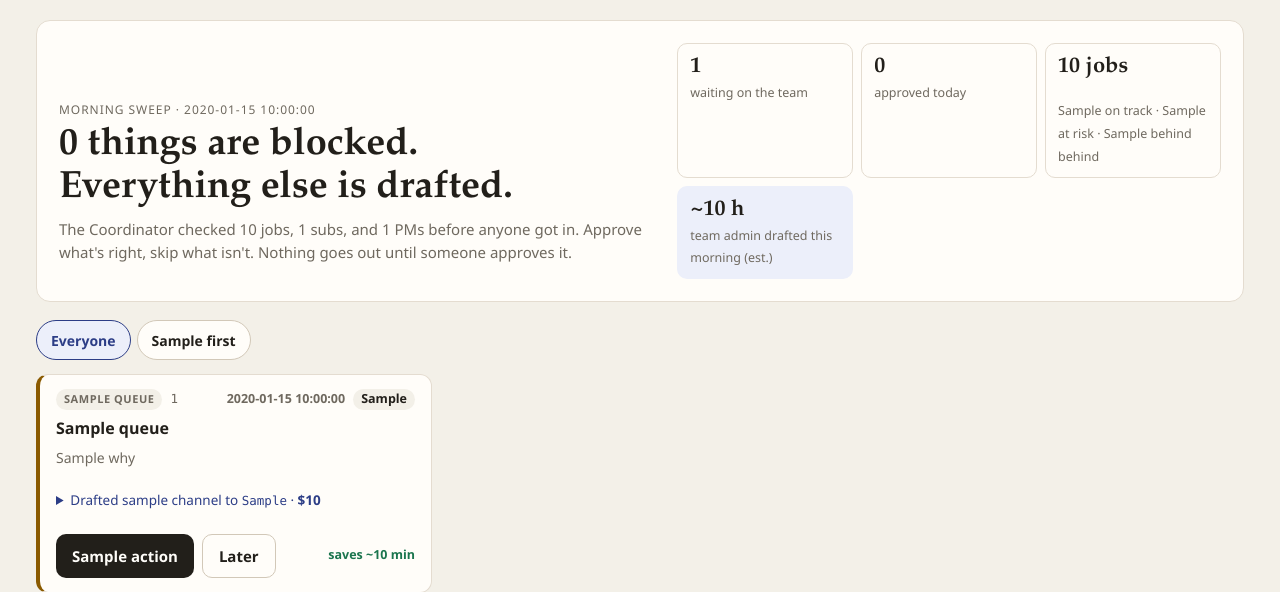
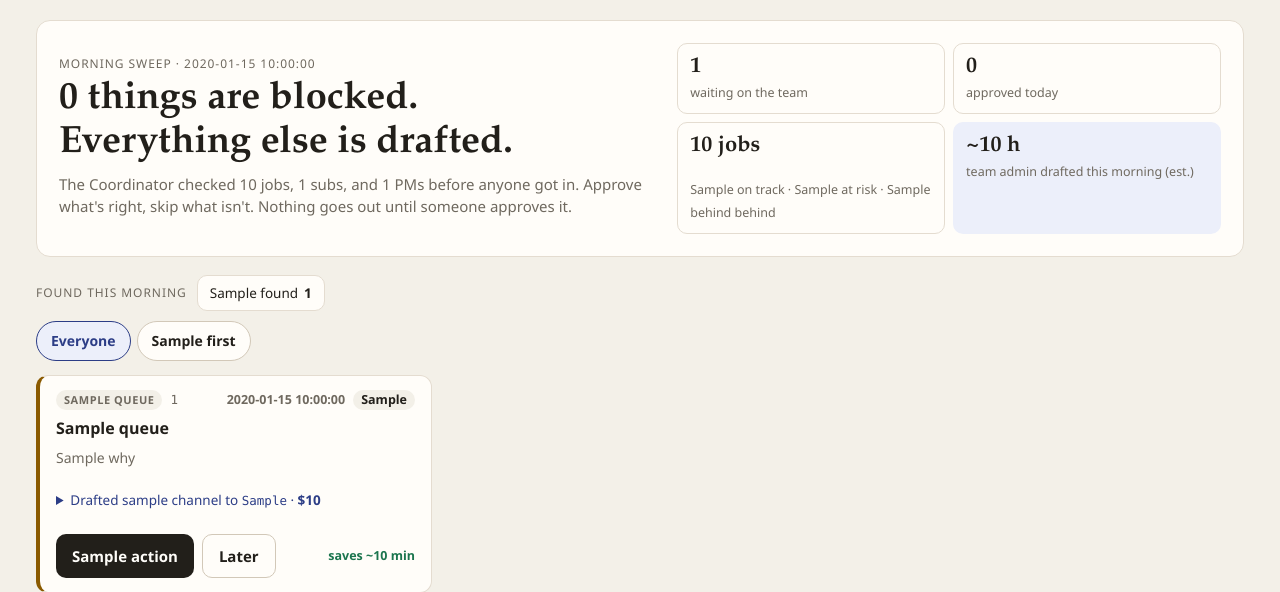
Before and after one commit to saltylvn/benchmark-ai, a Flask app: template dashboard/templates/index.html in a window 1280 px wide. Shown: the part 119-711 px from the top of the page. Run offline with Flask 3, Linux system fonts and the light colour scheme; the template is opened without the code that fills it: most values are stand-ins (such as "Sample title", 1, 10 or a date in 2020).

Commit message:
Today: found-this-morning chips that filter by type; ledger bars; 2x2 KPIs
Co-Authored-By: Claude Opus 5.5 <noreply@anthropic.com>

```diff
--- a/dashboard/portfolio.py
+++ b/dashboard/portfolio.py
@@ -381,6 +381,9 @@ def team_ledger(p: dict[str, Any], assumptions: dict[str, Any]) -> dict[str, Any
     lines.append({"task": "Write the team status update", "count": 1, "minutesEach": m["statusDigest"]})
     for line in lines:
         line["minutes"] = line["count"] * line["minutesEach"]
+    top = max(l["minutes"] for l in lines) or 1
+    for line in lines:
+        line["bar"] = round(line["minutes"] / top * 100, 1)
     manual = sum(l["minutes"] for l in lines)
     review = (len(drafts) + 1) * assumptions["teamReviewMinutesPerDraft"]
     net = manual - review
@@ -395,6 +398,16 @@ def team_ledger(p: dict[str, Any], assumptions: dict[str, Any]) -> dict[str, Any
     }
 
 
+def found_by_kind(queue: list[dict[str, Any]]) -> list[dict[str, Any]]:
+    counts: dict[str, dict[str, Any]] = {}
+    for i in queue:
+        key = i["kindLabel"]
+        row = counts.setdefault(key, {"label": key, "count": 0, "blocked": 0})
+        row["count"] += 1
+        row["blocked"] += i["level"] == "blocked"
+    return sorted(counts.values(), key=lambda r: (-r["blocked"], -r["count"], r["label"]))
+
+
 def build_team_view(snapshot: dict[str, Any], assumptions: dict[str, Any]) -> dict[str, Any]:
     p = snapshot["portfolio"]
     minutes = {**assumptions["teamManualMinutes"]}
@@ -406,6 +419,7 @@ def build_team_view(snapshot: dict[str, Any], assumptions: dict[str, Any]) -> di
         "todayLabel": short(p["sweep"]["today"]),
         "queue": queue,
         "blockedCount": sum(1 for i in queue if i["level"] == "blocked"),
+        "found": found_by_kind(queue),
         "owners": [{"id": x["id"], "name": x["name"], "first": first(x["name"])} for x in p["data"]["people"] if x["role"] == "Project manager"],
         "board": board(p),
         "lookahead": lookahead(p),
--- a/dashboard/static/dashboard.css
+++ b/dashboard/static/dashboard.css
@@ -424,3 +424,17 @@ details summary { cursor: pointer; font-weight: 600; margin: 6px 0; min-height:
   .day { grid-template-columns: 1fr; gap: 6px; }
   .ev { grid-template-columns: 1fr; gap: 2px; }
 }
+
+/* Found-this-morning strip and ledger bars */
+.found { display: flex; gap: 6px; align-items: center; overflow-x: auto; scrollbar-width: none; margin: 0 0 10px; }
+.found::-webkit-scrollbar { display: none; }
+.found-label { flex: none; font-size: 12px; text-transform: uppercase; letter-spacing: .08em; color: var(--muted); margin-right: 4px; }
+.fchip { flex: none; display: inline-flex; gap: 6px; align-items: center; min-height: 36px; padding: 0 12px; border-radius: 10px; border: 1px solid var(--line); background: var(--paper); color: var(--ink); font: 500 13.5px var(--sans); cursor: pointer; }
+.fchip b { font-variant-numeric: tabular-nums; }
+.fchip.hot { border-color: var(--bad); }
+.fchip.hot b { color: var(--bad); }
+.fchip.on { background: var(--ink); color: var(--on-ink); border-color: var(--ink); }
+.fchip.on b { color: var(--on-ink); }
+.lbar { display: block; height: 5px; margin-top: 5px; background: var(--bg); border-radius: 99px; overflow: hidden; }
+.lbar i { display: block; height: 100%; background: var(--good); border-radius: 99px; }
+.summary .kpis { grid-template-columns: repeat(2, minmax(0, 1fr)); }
--- a/dashboard/templates/_app.html
+++ b/dashboard/templates/_app.html
@@ -1,6 +1,6 @@
 {#- The team app: Today, Jobs, Team, Messages, Under the hood. Tabs switch on the URL hash, so they work with or without the server. -#}
 {% macro queue_card(i, show_owner=true) %}
-<article class="qcard {{ i.level }}" data-id="{{ i.id }}" data-owner="{{ i.owner }}" data-kind="{{ i.kind }}" data-minutes="{{ i.minutes or 0 }}">
+<article class="qcard {{ i.level }}" data-id="{{ i.id }}" data-owner="{{ i.owner }}" data-kind="{{ i.kind }}" data-label="{{ i.kindLabel or i.channel }}" data-minutes="{{ i.minutes or 0 }}">
   <div class="qhead">
     <span class="pill {{ i.level }}">{{ i.kindLabel or i.channel }}</span>
     {% if i.jobId %}<span class="mono muted">{{ i.jobId }}</span>{% endif %}
@@ -74,6 +74,11 @@
       <div class="kpi accent"><b>~{{ (t.ledger.netMinutes / 60)|round(1) }} h</b><span>team admin drafted this morning (est.)</span></div>
     </div>
   </section>
+
+  <div class="found" role="group" aria-label="Show only">
+    <span class="found-label">Found this morning</span>
+    {% for f in t.found %}<button type="button" class="fchip {{ 'hot' if f.blocked }}" data-kind-filter="{{ f.label }}">{{ f.label }} <b>{{ f.count }}</b></button>{% endfor %}
+  </div>
 
   <div class="filters" role="group" aria-label="Show work for">
     <button type="button" class="on" data-owner-filter="all">Everyone</button>
@@ -224,7 +229,7 @@
       </ol>
       <div class="scroll-x"><table class="ledger">
         <thead><tr><th>Done by hand today</th><th class="num">×</th><th class="num">min</th></tr></thead>
-        <tbody>{% for l in t.ledger.lines %}<tr><td>{{ l.task }}</td><td class="num">{{ l.count }}</td><td class="num">{{ l.minutes|round|int }}</td></tr>{% endfor %}</tbody>
+        <tbody>{% for l in t.ledger.lines %}<tr><td>{{ l.task }}<span class="lbar"><i style="width:{{ l.bar }}%"></i></span></td><td class="num">{{ l.count }}</td><td class="num">{{ l.minutes|round|int }}</td></tr>{% endfor %}</tbody>
         <tfoot>
           <tr><td colspan="2">Review every draft</td><td class="num">−{{ t.ledger.reviewMinutes|round|int }}</td></tr>
           <tr class="total"><td colspan="2">Team minutes back today</td><td class="num">{{ t.ledger.netMinutes|round|int }}</td></tr>
--- a/dashboard/templates/_app_js.html
+++ b/dashboard/templates/_app_js.html
@@ -114,6 +114,13 @@
   document.addEventListener('click', function (e) {
     var btn = e.target.closest('.qactions button[data-act]');
     if (btn) { act(btn.closest('.qcard'), btn.dataset.act); return; }
+    var k = e.target.closest('[data-kind-filter]');
+    if (k) {
+      kind = kind === k.dataset.kindFilter ? null : k.dataset.kindFilter;
+      document.querySelectorAll('[data-kind-filter]').forEach(function (b) { b.classList.toggle('on', b.dataset.kindFilter === kind); });
+      applyFilter();
+      return;
+    }
     var f = e.target.closest('[data-owner-filter]');
     if (f) {
       document.querySelectorAll('[data-owner-filter]').forEach(function (b) { b.classList.toggle('on', b.dataset.ownerFilter === f.dataset.ownerFilter); });
@@ -124,6 +131,7 @@
   });
 
   // ---- "show work for" filter, remembered per browser
+  var kind = null;
   var owner = 'all';
   try { owner = localStorage.getItem('benchmark-owner') || 'all'; } catch (e) {}
   if (!document.querySelector('[data-owner-filter="' + owner + '"]')) owner = 'all';
@@ -133,6 +141,7 @@
     var visible = 0;
     document.querySelectorAll('[data-owner]').forEach(function (el) {
       var mine = owner === 'all' || el.dataset.owner === owner || el.dataset.owner === 'all';
+      if (kind && el.classList.contains('qcard') && el.closest('[data-list="open"]')) mine = mine && el.dataset.label === kind;
       el.hidden = !mine;
       if (mine && el.classList.contains('qcard') && !approvals[el.dataset.id] && el.closest('[data-list="open"]')) visible += 1;
     });
```
